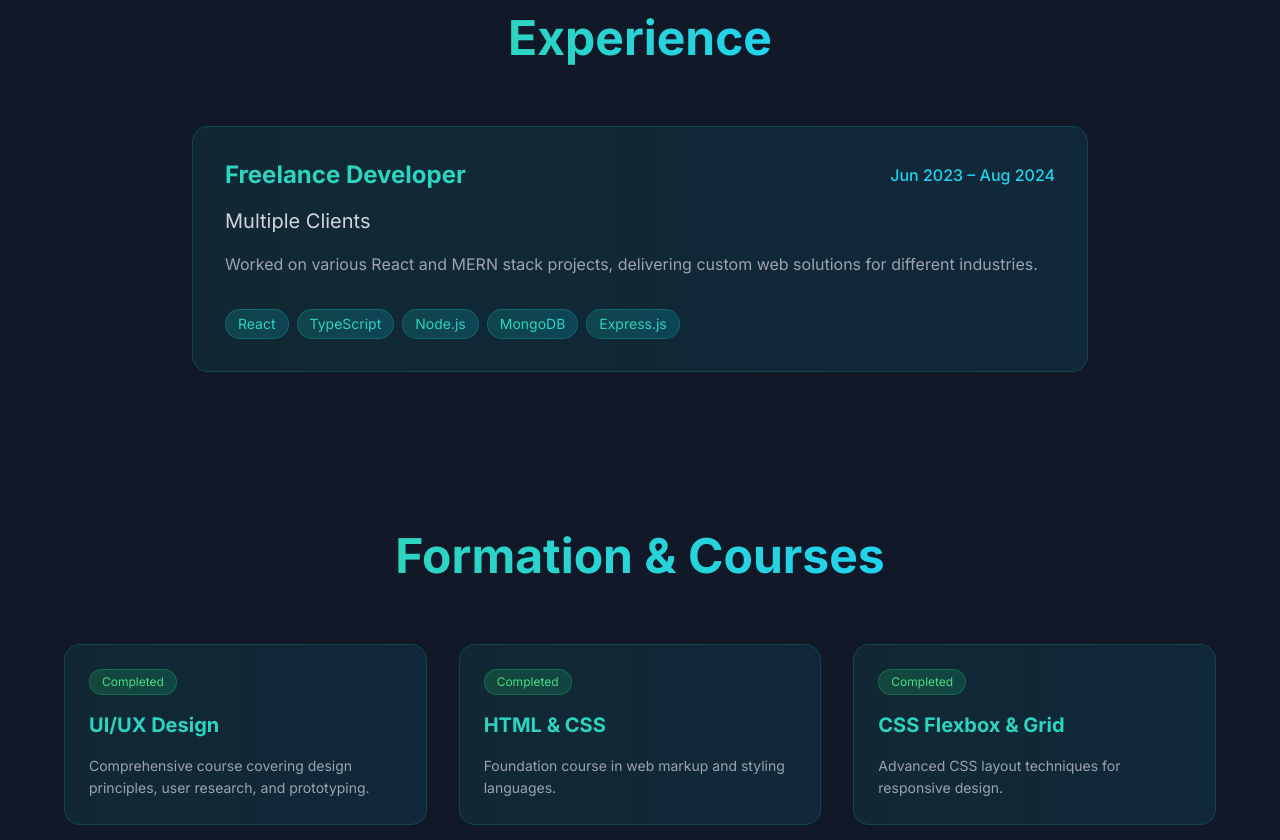
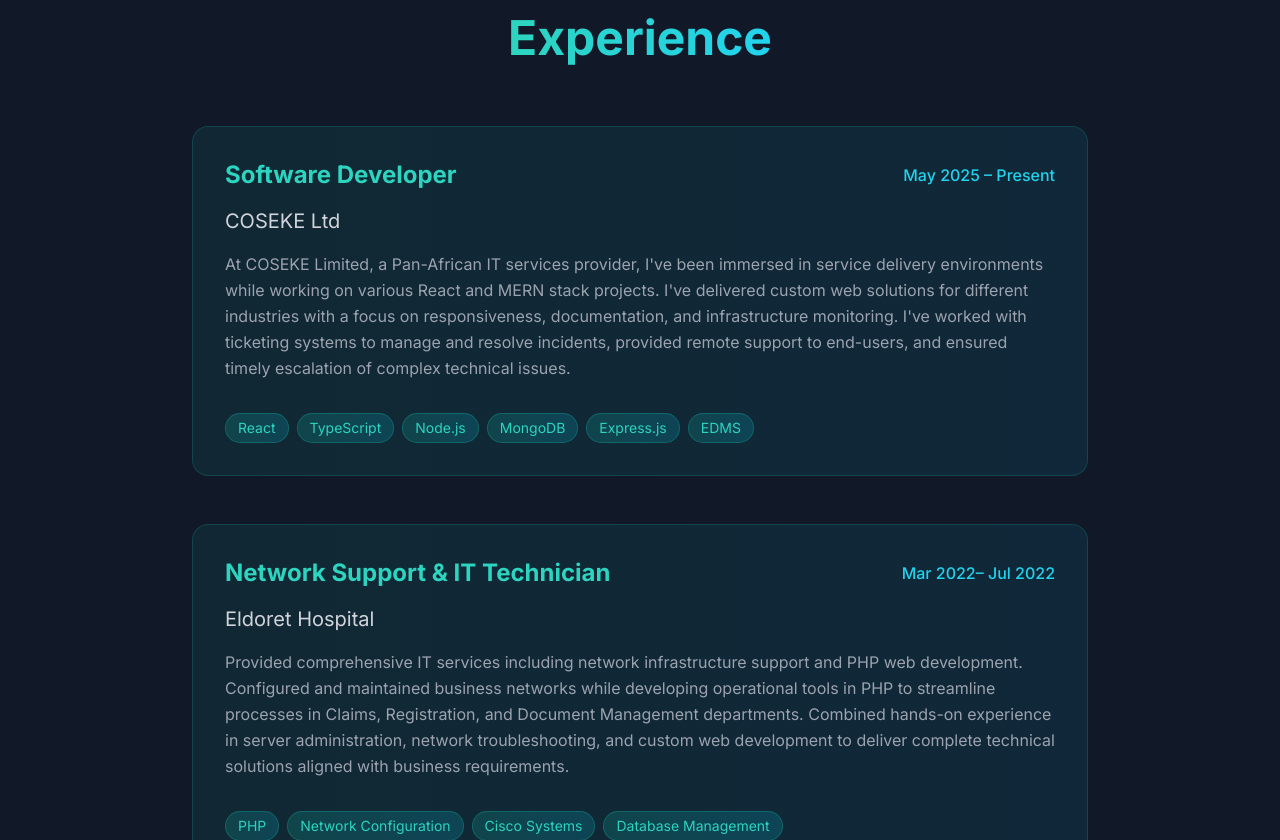
Before and after one commit to PaulJkr/my_portfolio, a React (Vite) app: page / in a window 1280 px wide. Shown: the part 1960-2800 px from the top of the page. Built offline with nearby package versions, Linux system fonts and the light colour scheme.

Commit message:
file config

```diff
--- a/src/components/Experience.tsx
+++ b/src/components/Experience.tsx
@@ -9,12 +9,32 @@
 
   const experiences = [
     {
-      period: "Jun 2023 – Aug 2024",
-      role: "Freelance Developer",
-      company: "Multiple Clients",
+      period: "May 2025 – Present",
+      role: "Software Developer",
+      company: "COSEKE Ltd",
       description:
-        "Worked on various React and MERN stack projects, delivering custom web solutions for different industries.",
-      technologies: ["React", "TypeScript", "Node.js", "MongoDB", "Express.js"],
+        "At COSEKE Limited, a Pan-African IT services provider, I've been immersed in service delivery environments while working on various React and MERN stack projects. I've delivered custom web solutions for different industries with a focus on responsiveness, documentation, and infrastructure monitoring. I've worked with ticketing systems to manage and resolve incidents, provided remote support to end-users, and ensured timely escalation of complex technical issues.",
+      technologies: [
+        "React",
+        "TypeScript",
+        "Node.js",
+        "MongoDB",
+        "Express.js",
+        "EDMS",
+      ],
+    },
+    {
+      period: " Mar 2022– Jul 2022",
+      role: "Network Support & IT Technician",
+      company: "Eldoret Hospital",
+      description:
+        "Provided comprehensive IT services including network infrastructure support and PHP web development. Configured and maintained business networks while developing operational tools in PHP to streamline processes in Claims, Registration, and Document Management departments. Combined hands-on experience in server administration, network troubleshooting, and custom web development to deliver complete technical solutions aligned with business requirements.",
+      technologies: [
+        "PHP",
+        "Network Configuration",
+        "Cisco Systems",
+        "Database Management",
+      ],
     },
   ];
 
@@ -45,7 +65,9 @@
                 initial={{ opacity: 0, x: index % 2 === 0 ? -50 : 50 }}
                 animate={inView ? { opacity: 1, x: 0 } : {}}
                 transition={{ duration: 0.8, delay: 0.4 + index * 0.2 }}
-                className="relative"
+                className={`relative ${
+                  index < experiences.length - 1 ? "mb-12" : ""
+                }`}
               >
                 <div className="bg-gradient-to-r from-teal-500/10 to-cyan-500/10 rounded-2xl p-8 border border-teal-500/20 hover:border-teal-500/40 transition-all duration-300">
                   <div className="space-y-4">
--- a/src/components/Formation.tsx
+++ b/src/components/Formation.tsx
@@ -35,6 +35,11 @@
       status: "Completed",
       description:
         "Comprehensive programming course covering frontend fundamentals.",
+    },
+    {
+      title: "AWS Cloud Practitioner",
+      status: "In Progress...",
+      description: "Fundamentals of AWS cloud services and architecture.",
     },
   ];
 
```
